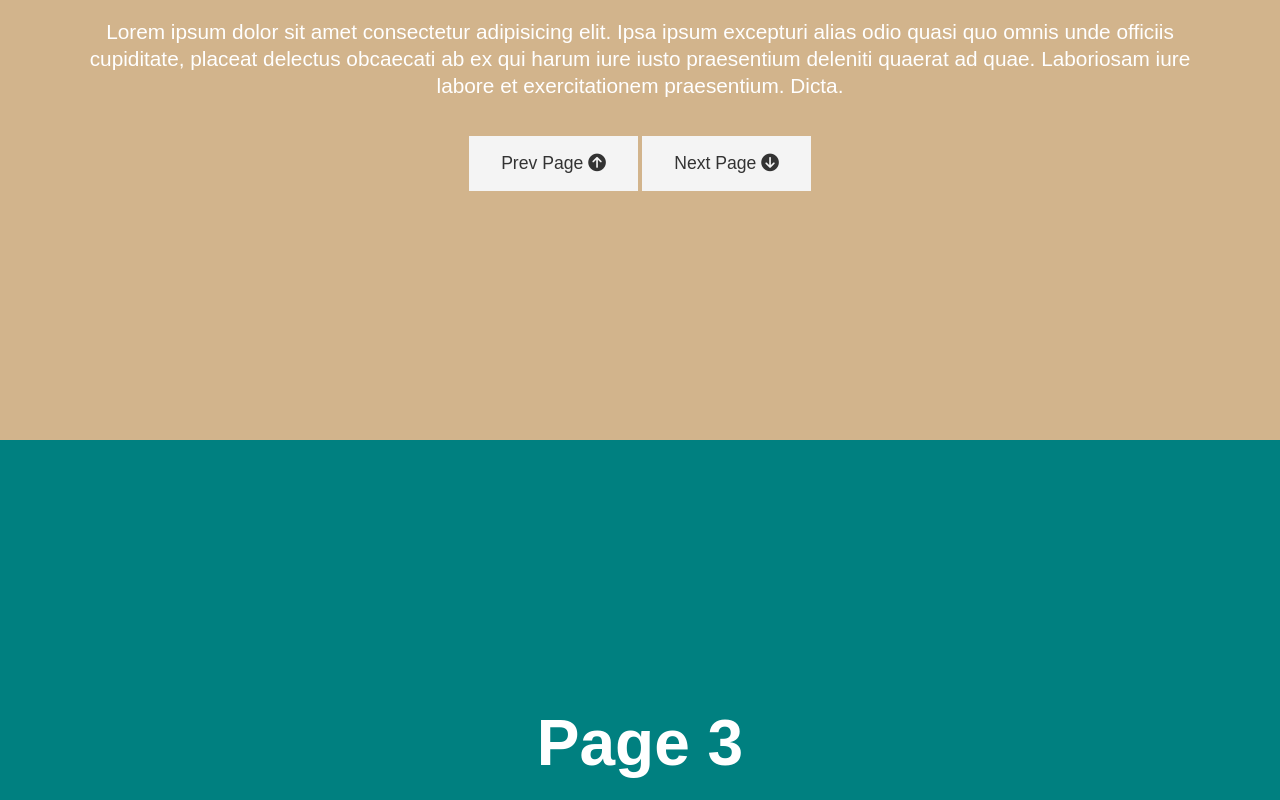
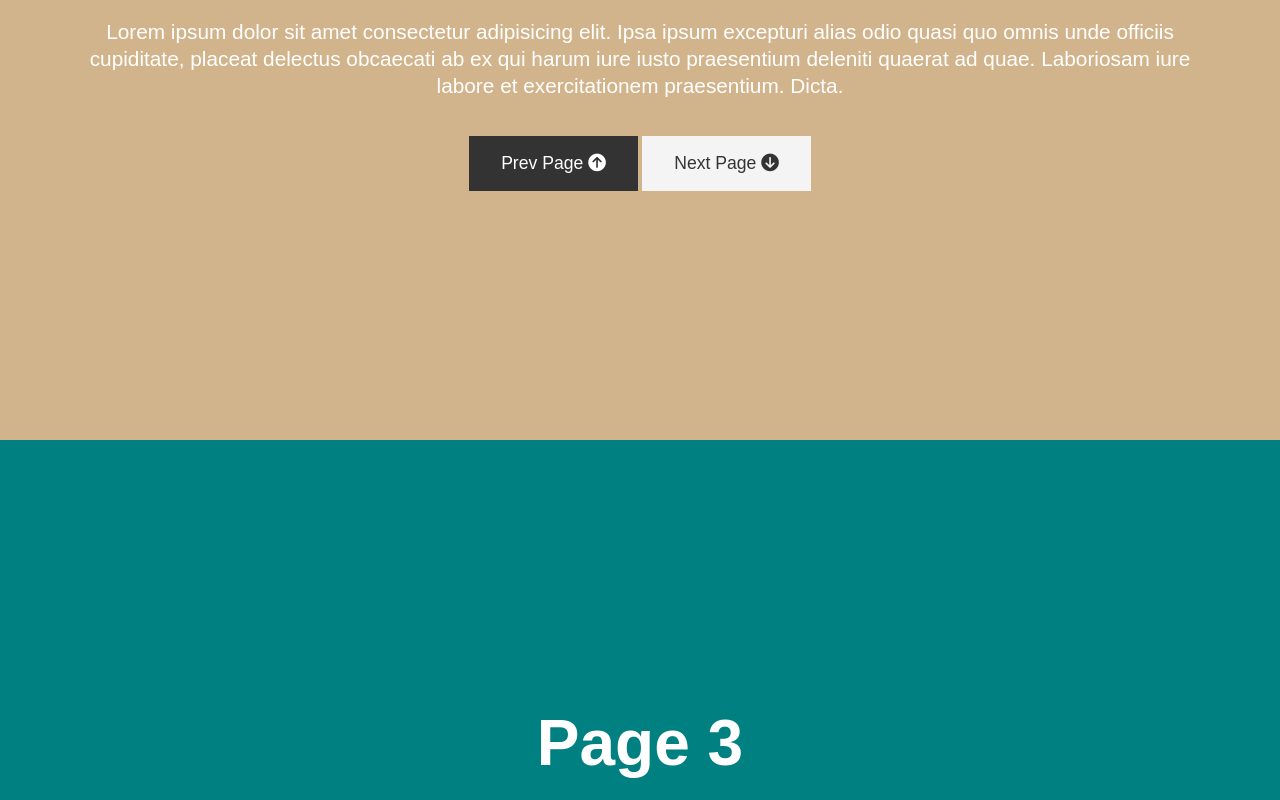
Before and after one commit to EllisMin/presentation-web, a plain HTML site: page index.html in a window 1280 px wide. Shown: the part 1160-1960 px from the top of the page. Drawn offline with nearby package versions, Linux system fonts and the light colour scheme.

Commit message:
changed button color of prev page btn

```diff
--- a/styles.css
+++ b/styles.css
@@ -73,7 +73,7 @@ body {
 }
 
 .btn:hover,
-btn-dark {
+.btn-dark {
   background: #333;
   color: #fff;
 }
```
